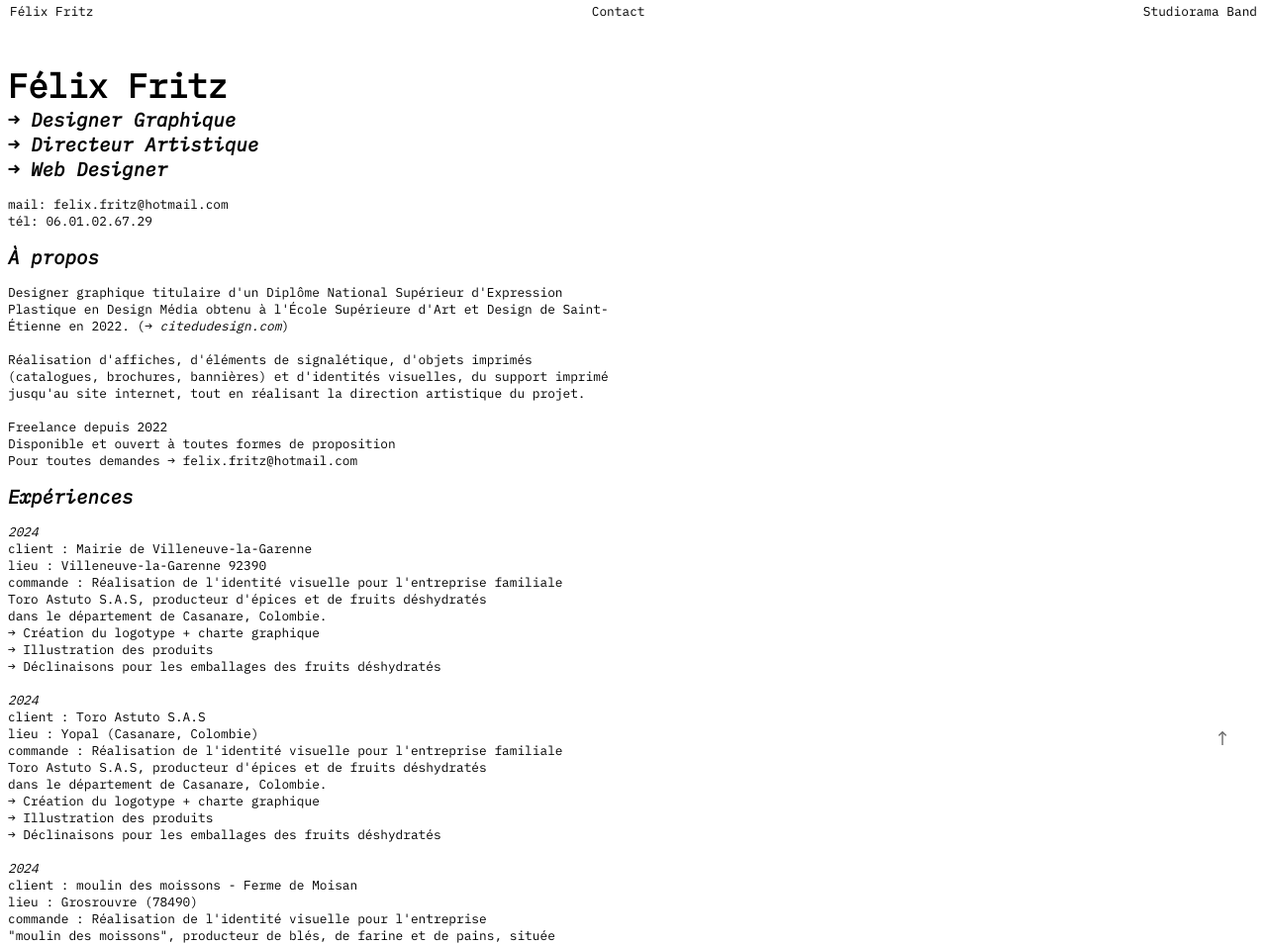
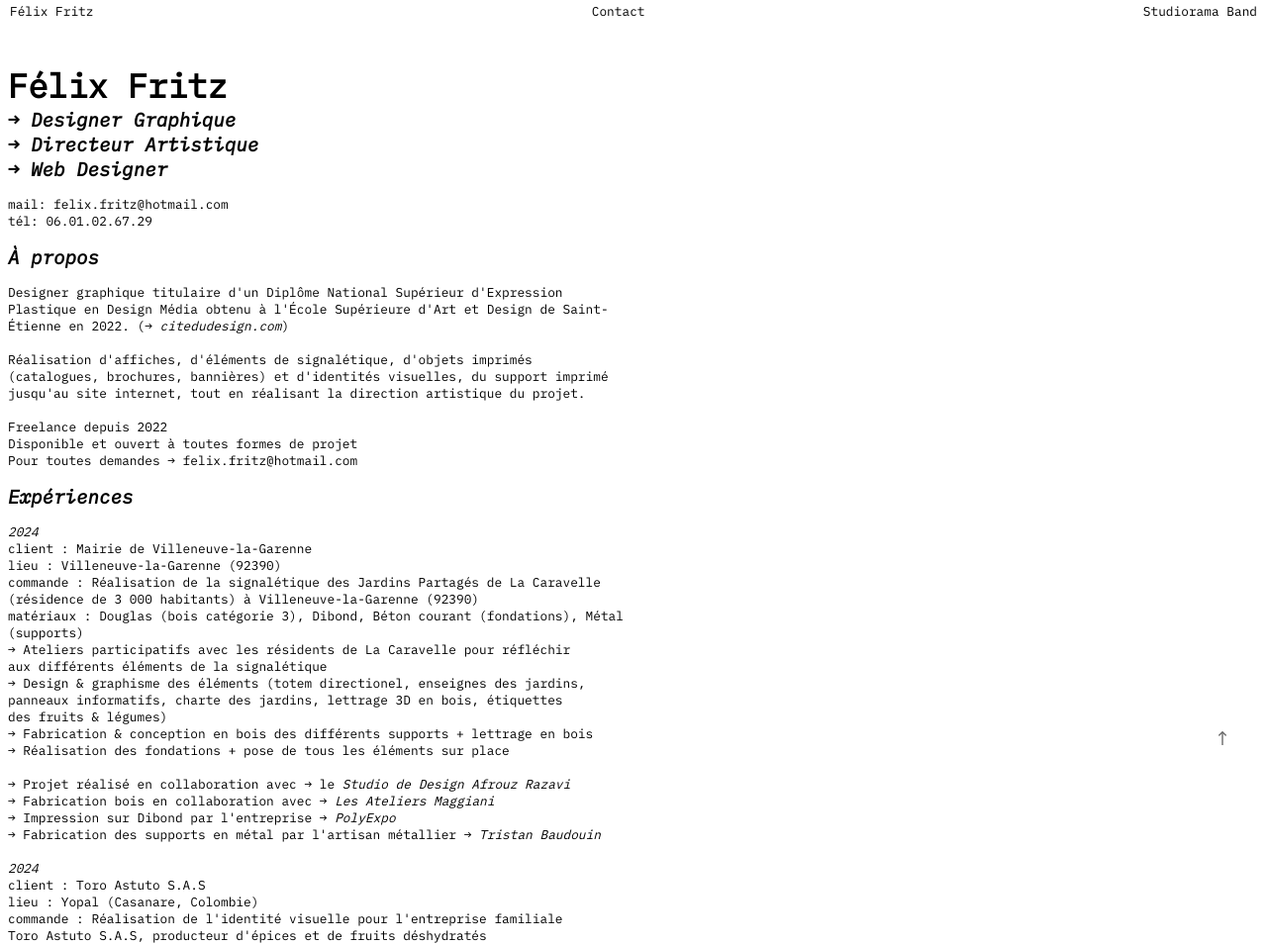
Before and after one commit to felixfritz7828/MonSite, a plain HTML site: page contact.html in a window 1280 px wide. Shown: the top 955 px of the page at 99% size. Drawn offline with nearby package versions, Linux system fonts and the light colour scheme.

Commit message:
Add files via upload

```diff
--- a/contact.html
+++ b/contact.html
@@ -61,7 +61,7 @@
 			Réalisation d'affiches, d'éléments de&nbspsignalétique, d'objets imprimés (catalogues, brochures, bannières) et&nbspd'identités visuelles, du&nbspsupport imprimé jusqu'au&nbspsite internet, tout&nbspen réalisant la&nbspdirection artistique du&nbspprojet.<br>
 			<br>
 			Freelance depuis&nbsp2022<br>
-			Disponible et&nbspouvert à&nbsptoutes formes de&nbspproposition<br>
+			Disponible et&nbspouvert à&nbsptoutes formes de&nbspprojet<br>
 			Pour toutes demandes →&nbspfelix.fritz@hotmail.com
 		</p>
 		<div data-aos="fade-up" data-aos-duration="1000">
@@ -72,12 +72,19 @@
 		<div data-aos="fade-up" data-aos-duration="1000">
 		<p>
 			<i>2024</i><br>
-			client&nbsp: Mairie de Villeneuve-la-Garenne<br>
-			lieu&nbsp: Villeneuve-la-Garenne 92390<br>
-			commande&nbsp: Réalisation de&nbspl'identité visuelle pour&nbspl'entreprise familiale Toro&nbspAstuto&nbspS.A.S, producteur d'épices et&nbspde&nbspfruits déshydratés dans&nbsple&nbspdépartement de&nbspCasanare, Colombie.<br>
-			→ Création du&nbsplogotype +&nbspcharte graphique<br>
-			→ Illustration des&nbspproduits<br>
-			→ Déclinaisons pour&nbsples&nbspemballages des&nbspfruits déshydratés<br>
+			client&nbsp: Mairie de&nbspVilleneuve-la-Garenne<br>
+			lieu&nbsp: Villeneuve-la-Garenne (92390)<br>
+			commande&nbsp: Réalisation de&nbspla&nbspsignalétique des&nbspJardins Partagés de&nbspLa&nbspCaravelle (résidence de&nbsp3&nbsp000 habitants) à&nbspVilleneuve-la-Garenne (92390)<br>
+			matériaux&nbsp: Douglas (bois catégorie&nbsp3), Dibond, Béton courant (fondations), Métal (supports)<br>
+			→ Ateliers participatifs avec&nbsples&nbsprésidents de&nbspLa&nbspCaravelle pour&nbspréfléchir aux&nbspdifférents éléments de&nbspla&nbspsignalétique<br>
+			→ Design &&nbspgraphisme des&nbspéléments (totem directionel, enseignes des&nbspjardins, panneaux informatifs, charte des&nbspjardins, lettrage 3D en&nbspbois, étiquettes des&nbspfruits &&nbsplégumes)<br>
+			→ Fabrication &&nbspconception en&nbspbois des&nbspdifférents supports +&nbsplettrage en&nbspbois<br>
+			→ Réalisation des&nbspfondations +&nbsppose de&nbsptous les&nbspéléments sur&nbspplace<br>
+			<br>
+			→ Projet réalisé en&nbspcollaboration avec →&nbsple&nbsp<a href="https://afrouzrazavi.com/fr/" target="_BLANK"><i>Studio de&nbspDesign Afrouz&nbspRazavi</i></a><br>
+			→ Fabrication bois en&nbspcollaboration avec →&nbsp<a href="https://www.instagram.com/lesateliersmaggiani/" target="_BLANK"><i>Les&nbspAteliers&nbspMaggiani</i></a><br>
+			→ Impression sur&nbspDibond par&nbspl'entreprise →&nbsp<a href="https://polyexpo.com/" target="_BLANK"><i>PolyExpo</i></a><br>
+			→ Fabrication des&nbspsupports en&nbspmétal par&nbspl'artisan métallier →&nbsp<a href="https://www.instagram.com/drustan_metallerie/" target="_BLANK"><i>Tristan&nbspBaudouin</i></a><br>
 			<br>
 			<i>2024</i><br>
 			client&nbsp: Toro&nbspAstuto&nbspS.A.S<br>
```
